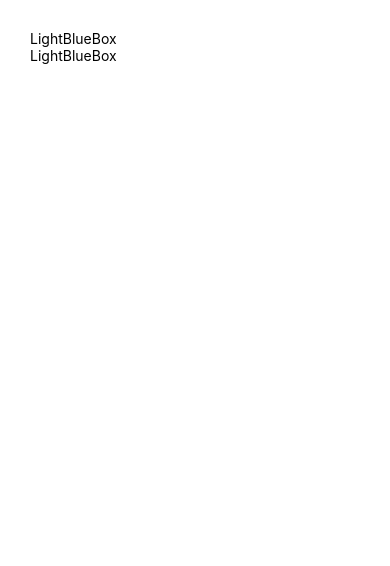
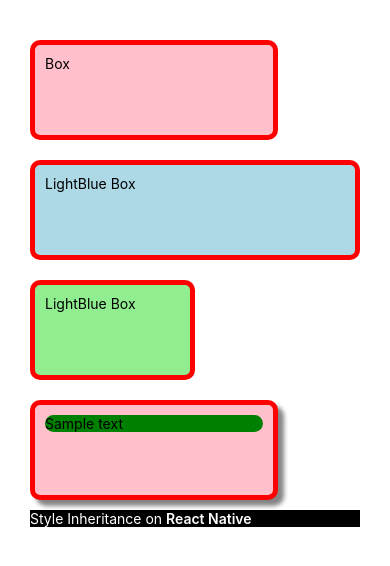
Before and after one commit to prasanv/reactNative, a React Native app: screen / in a window 390 px wide. Shown: the top 566 px of the page. Built offline with nearby package versions, Linux system fonts and the light colour scheme.

Commit message:
style sheet API

```diff
--- a/components/styling.tsx
+++ b/components/styling.tsx
@@ -1,14 +1,27 @@
 import React from 'react';
 import {View, Text, StyleSheet} from 'react-native';
+
+// NOTE: Check the notion page for more details
 
 function Styling(): React.JSX.Element {
   return (
     <View style={styles.container}>
-      <View>
-        <Text>LightBlueBox</Text>
+      <View style={[styles.lightBlueBox, styles.box]}>
+        <Text>Box</Text>
       </View>
-      <View>
-        <Text>LightBlueBox</Text>
+      <View style={[styles.box, styles.lightBlueBox]}>
+        <Text>LightBlue Box</Text>
+      </View>
+      <View style={[styles.box, styles.lightGreenBox]}>
+        <Text>LightBlue Box</Text>
+      </View>
+      <View style={[styles.box, styles.boxShadow, styles.androidShadow]}>
+        <Text style={styles.textStyle}>Sample text</Text>
+      </View>
+      <View style={styles.darkMode}>
+        <Text style={styles.darkModeText}>
+          Style Inheritance on <Text style={styles.boldText}>React Native</Text>{' '}
+        </Text>
       </View>
     </View>
   );
@@ -19,6 +32,51 @@ const styles = StyleSheet.create({
     padding: 30,
     flex: 1,
   },
+  box: {
+    width: '75%',
+    height: 100,
+    padding: 10,
+    backgroundColor: 'pink',
+    paddingHorizontal: 10,
+    marginVertical: 10,
+    borderWidth: 5,
+    borderColor: 'red',
+    borderRadius: 10,
+  },
+  lightBlueBox: {
+    width: '100%',
+    backgroundColor: 'lightblue',
+  },
+  lightGreenBox: {
+    width: '50%',
+    backgroundColor: 'lightgreen',
+  },
+  textStyle: {
+    borderRadius: 50,
+    backgroundColor: 'green',
+  },
+  boxShadow: {
+    shadowColor: '#333333',
+    shadowOffset: {
+      width: 6,
+      height: 6,
+    },
+    shadowOpacity: 0.6,
+    shadowRadius: 4,
+  },
+  androidShadow: {
+    elevation: 12,
+  },
+  darkMode: {
+    backgroundColor: 'black',
+    color: 'white', // this does not get applied in RN
+  },
+  darkModeText: {
+    color: 'white',
+  },
+  boldText: {
+    fontWeight: '600',
+  },
 });
 
 export default Styling;
```
